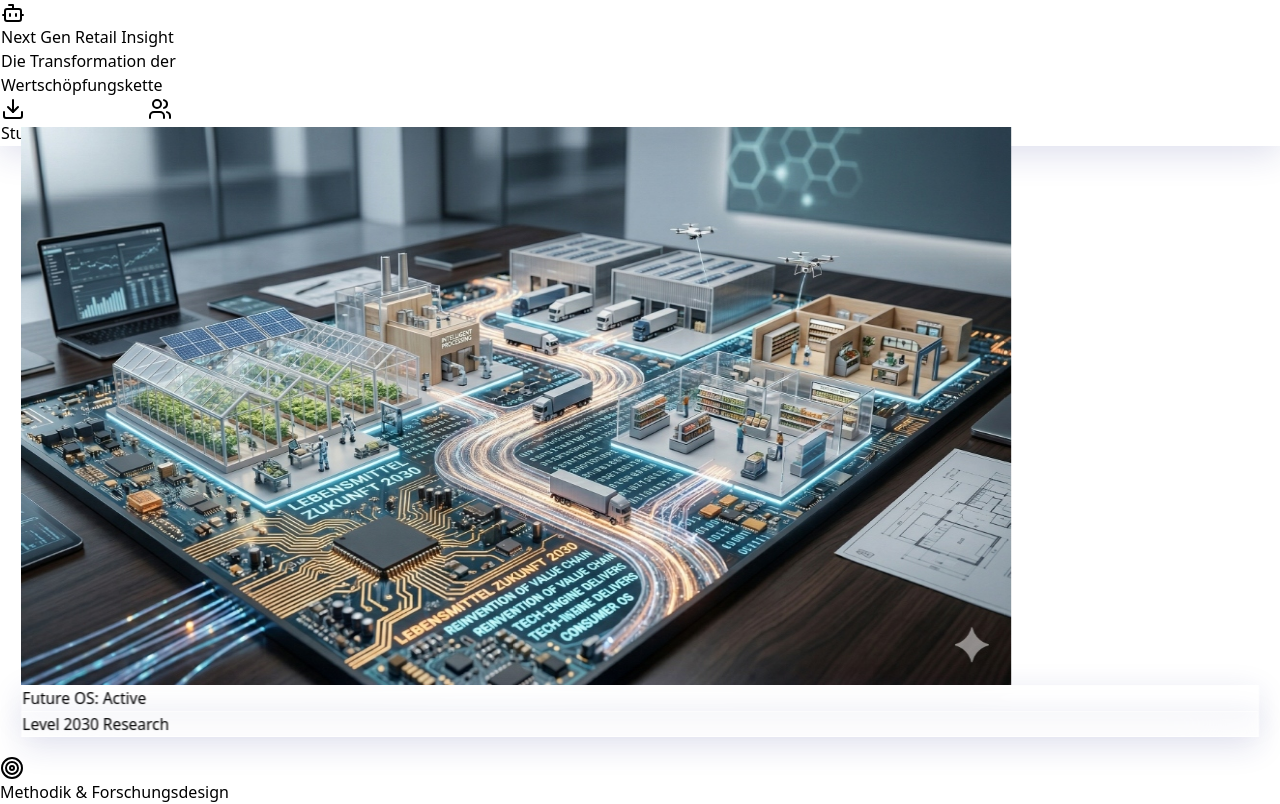
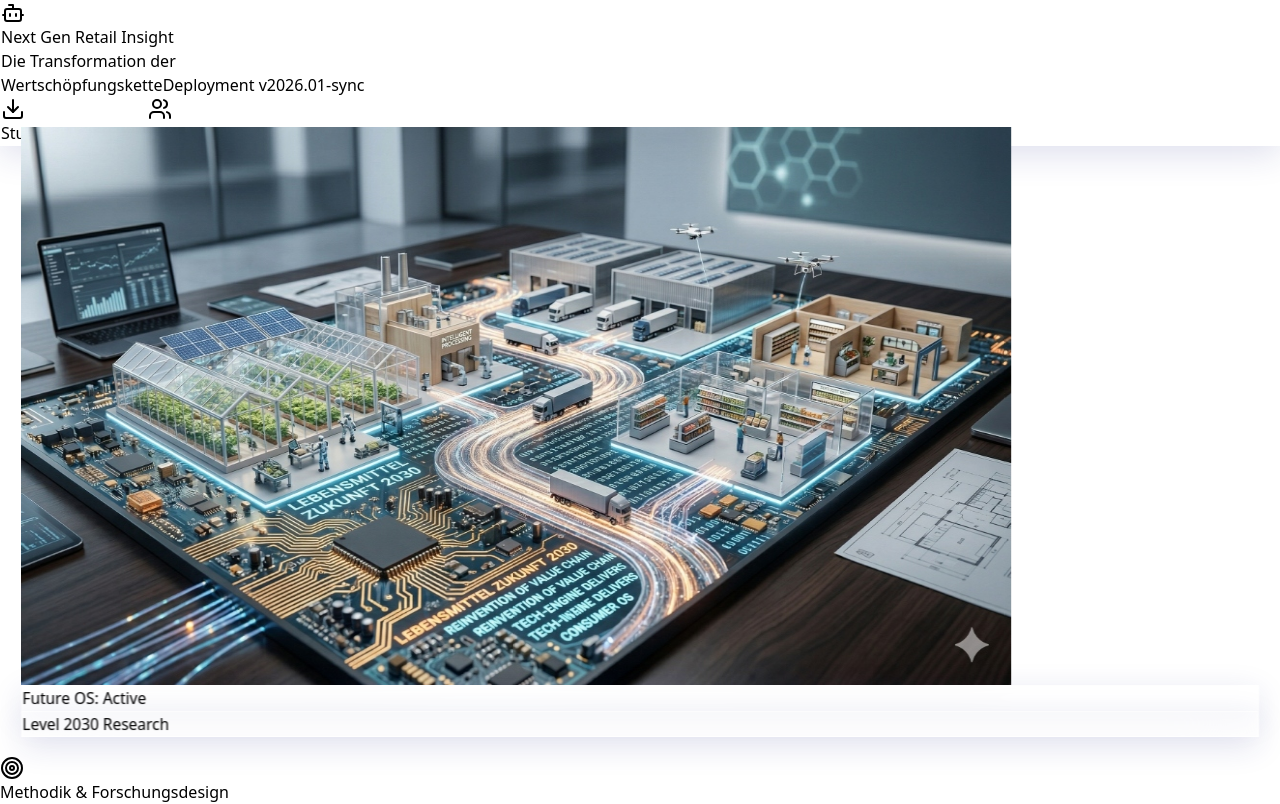
Before and after one commit to strategiepilot/trends2030-app, a React (Vite) app: page / in a window 1280 px wide. Shown: the top 804 px of the page. Built offline with nearby package versions, Linux system fonts and the light colour scheme.

Commit message:
Deployment: Adding version tag and manual Vercel push

```diff
--- a/src/components/Hero.jsx
+++ b/src/components/Hero.jsx
@@ -23,6 +23,7 @@ const Hero = ({ onDownloadClick, onAppointmentClick }) => {
                 Die Transformation der <br />
                 <span className="text-blue-600 text-outline-white">Wertschöpfungskette</span>
               </span>
+              <span className="text-[10px] font-bold text-slate-400 opacity-50 absolute -top-8 left-0">Deployment v2026.01-sync</span>
             </h1>
 
             <div className="flex flex-col sm:flex-row items-center gap-4">
```
